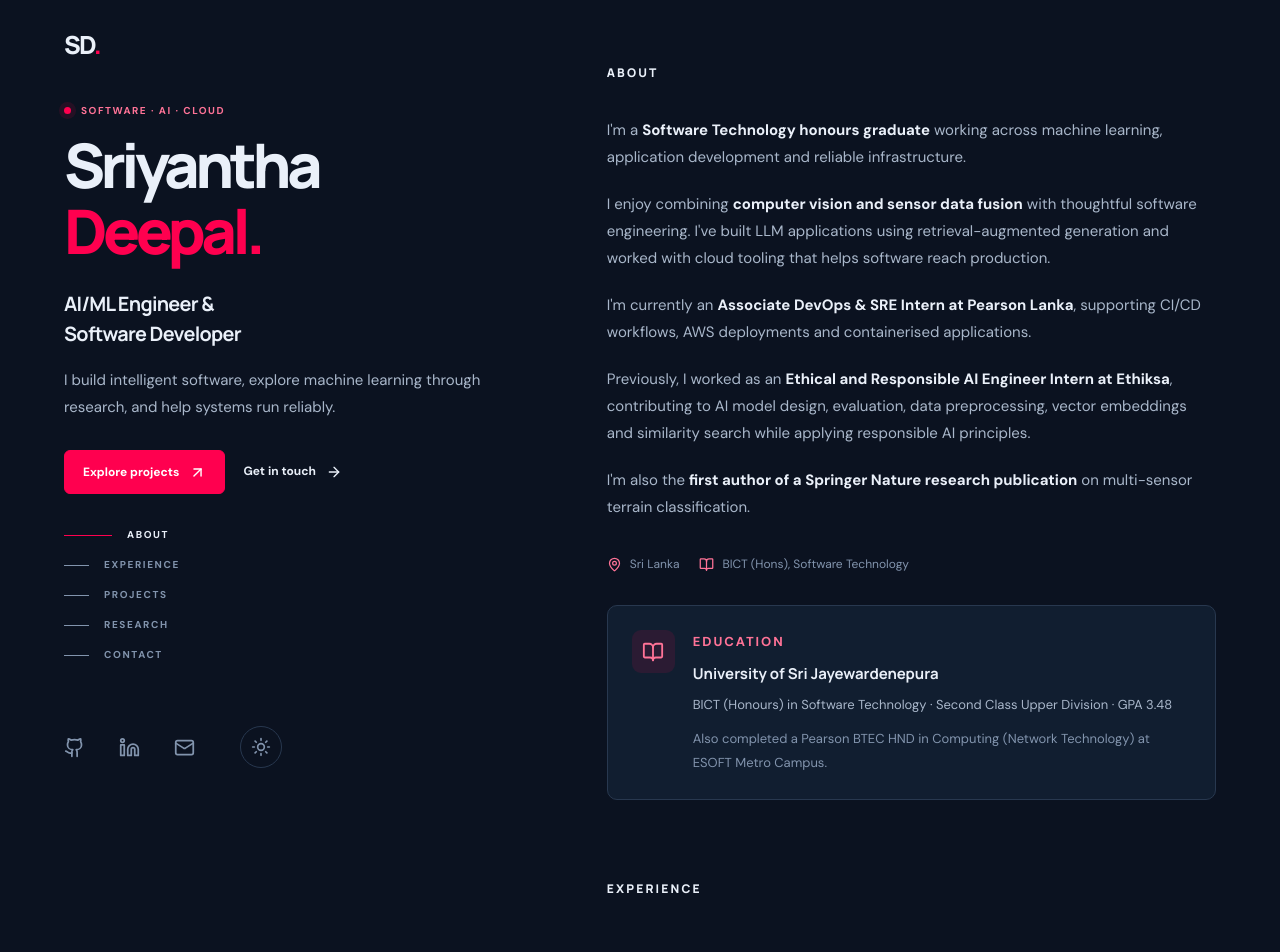
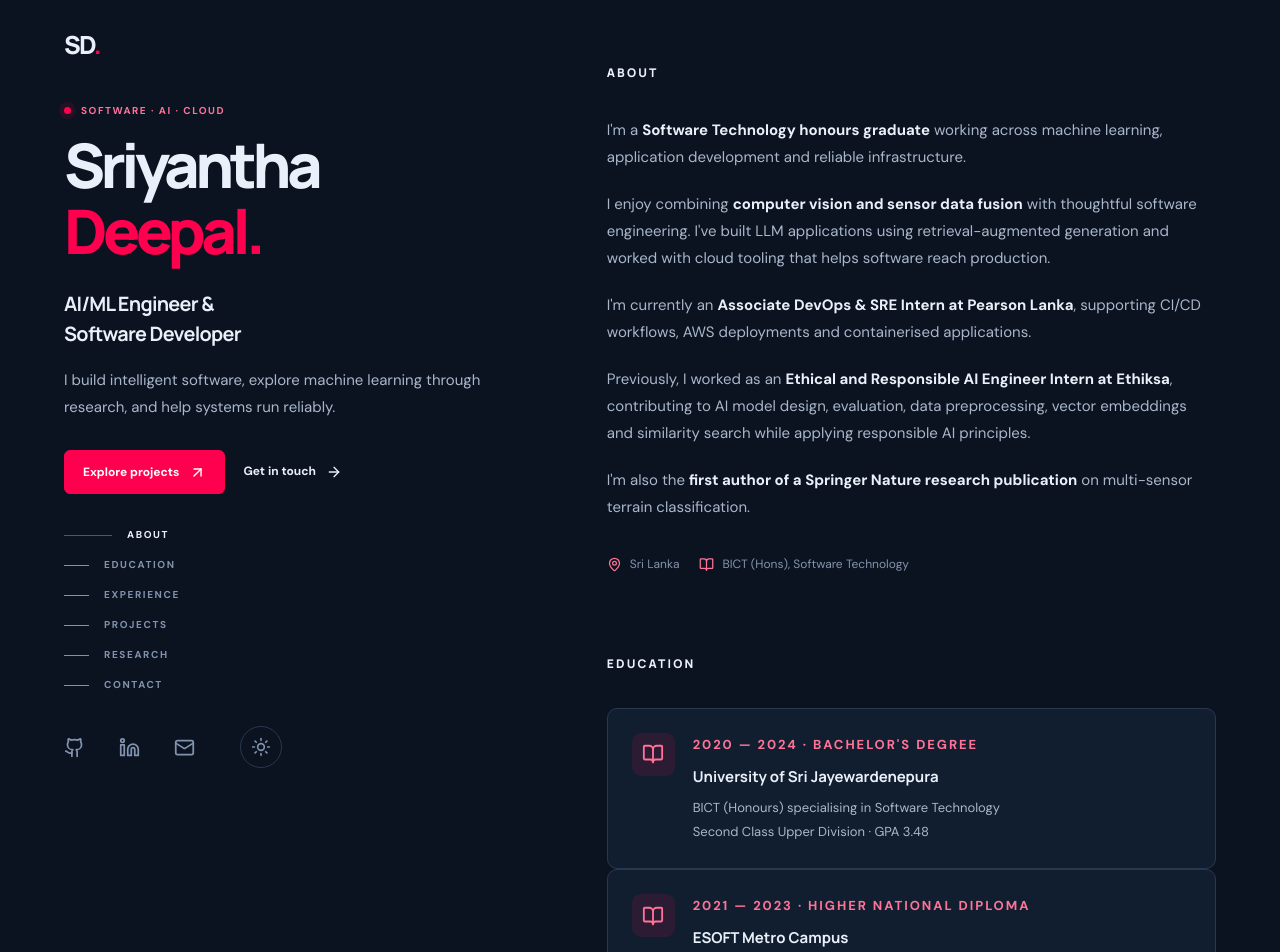
Before and after one commit to SriyanthaDeepal/My-Portfolio, a React (Vite) app: page / in a window 1280 px wide. Shown: the top 952 px of the page. Built offline with nearby package versions, Linux system fonts and the light colour scheme.

Commit message:
Separate Education into its own section and improve About structure

```diff
--- a/src/App.tsx
+++ b/src/App.tsx
@@ -3,7 +3,7 @@ import { ArrowRight, ArrowUpRight, BookOpen, BriefcaseBusiness, Github, Linkedin
 import { experience, projects, skillGroups, type Project } from './data';
 
 const sections = [
-  ['about', 'About'], ['experience', 'Experience'], ['projects', 'Projects'],
+  ['about', 'About'], ['education', 'Education'], ['experience', 'Experience'], ['projects', 'Projects'],
   ['research', 'Research'], ['contact', 'Contact']
 ] as const;
 
@@ -91,7 +91,7 @@ export default function App() {
         </div>
       </aside>
       <main id="main">
-        <section id="about" className="section">
+        <section id="about" className="section about-section">
           <SectionTitle>About</SectionTitle>
           <div className="prose">
             <p>I'm a <strong>Software Technology honours graduate</strong> working across machine learning, application development and reliable infrastructure.</p>
@@ -104,14 +104,28 @@ export default function App() {
             <span><MapPin size={15} aria-hidden="true"/> Sri Lanka</span>
             <span><BookOpen size={15} aria-hidden="true"/> BICT (Hons), Software Technology</span>
           </div>
-          <div className="feature-card education">
-            <div className="feature-icon"><BookOpen size={22} aria-hidden="true"/></div>
-            <div>
-              <p className="eyebrow">EDUCATION</p>
-              <h3>University of Sri Jayewardenepura</h3>
-              <p>BICT (Honours) in Software Technology · Second Class Upper Division · GPA 3.48</p>
-              <p className="fine-print">Also completed a Pearson BTEC HND in Computing (Network Technology) at ESOFT Metro Campus.</p>
-            </div>
+        </section>
+
+        <section id="education" className="section education-section">
+          <SectionTitle>Education</SectionTitle>
+          <div className="education-list">
+            <article className="feature-card education-card">
+              <div className="feature-icon"><BookOpen size={22} aria-hidden="true"/></div>
+              <div className="education-card-content">
+                <p className="eyebrow">2020 — 2024 · BACHELOR'S DEGREE</p>
+                <h3>University of Sri Jayewardenepura</h3>
+                <p>BICT (Honours) specialising in Software Technology</p>
+                <p className="education-achievement">Second Class Upper Division <span aria-hidden="true">·</span> GPA 3.48</p>
+              </div>
+            </article>
+            <article className="feature-card education-card">
+              <div className="feature-icon"><BookOpen size={22} aria-hidden="true"/></div>
+              <div className="education-card-content">
+                <p className="eyebrow">2021 — 2023 · HIGHER NATIONAL DIPLOMA</p>
+                <h3>ESOFT Metro Campus</h3>
+                <p>Pearson BTEC HND in Computing (Network Technology)</p>
+              </div>
+            </article>
           </div>
         </section>
 
```
